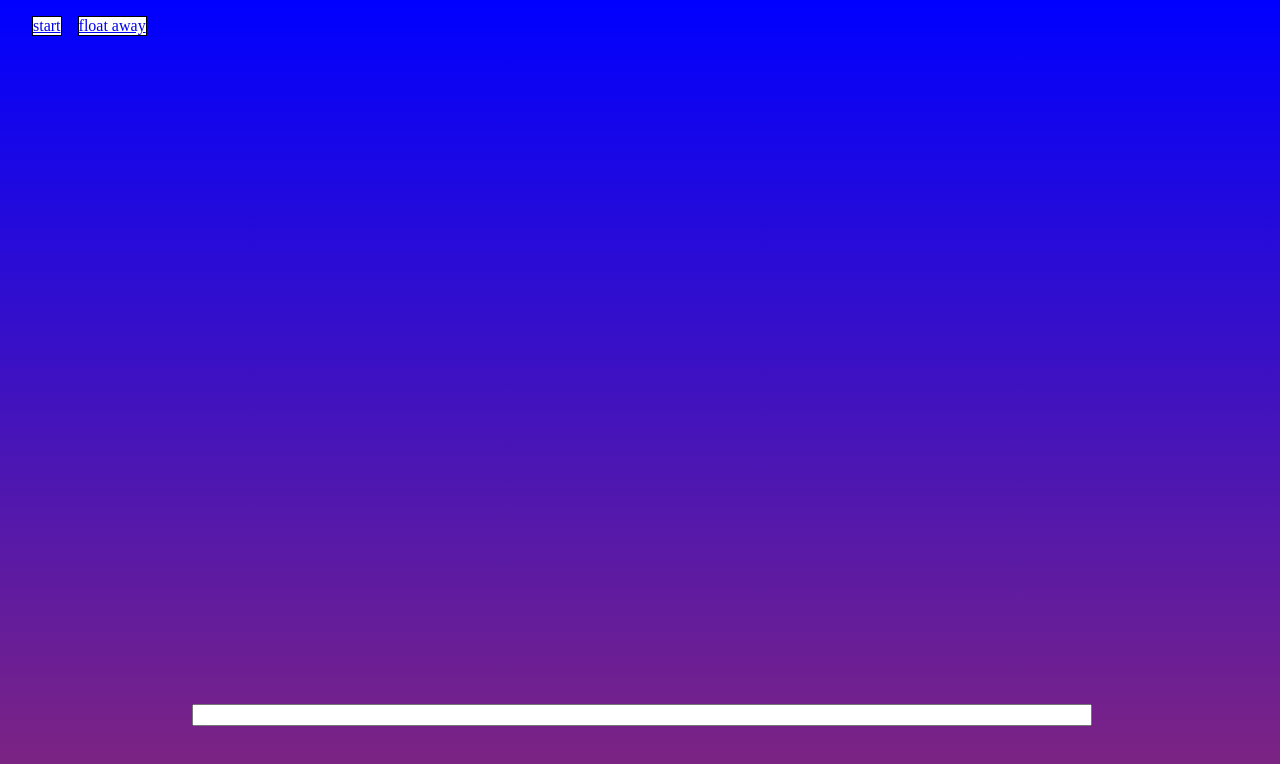
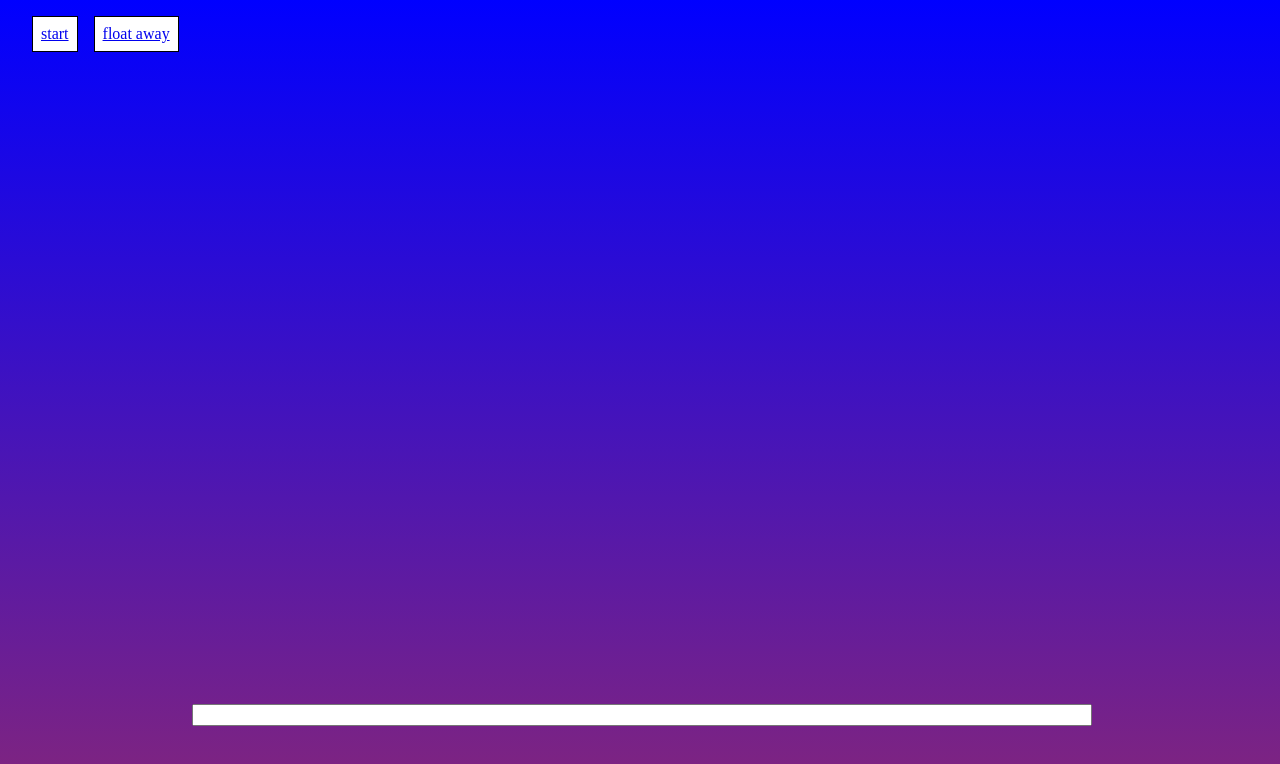
Before and after one commit to tinyPlantBlobb/mociot-website, a plain HTML site: page word.html in a window 1280 px wide. Drawn offline with Linux system fonts and the light colour scheme.

Commit message:
change some css padding on the links

```diff
--- a/start.css
+++ b/start.css
@@ -27,7 +27,7 @@ p {
 }
 
 #navbar a{
-    padding: auto;
+    padding:  0.5em;
     margin-left: 1rem;
     box-sizing: border-box;
     border: 1px;
--- a/text.css
+++ b/text.css
@@ -29,8 +29,9 @@ html,body{
 
 }
 
-a{    background: white;
-    padding:auto;
+a{
+    background: white;
+    padding: 0.5em;
     margin-left: 1rem;
     box-sizing: border-box;
     border: 1px;
```
